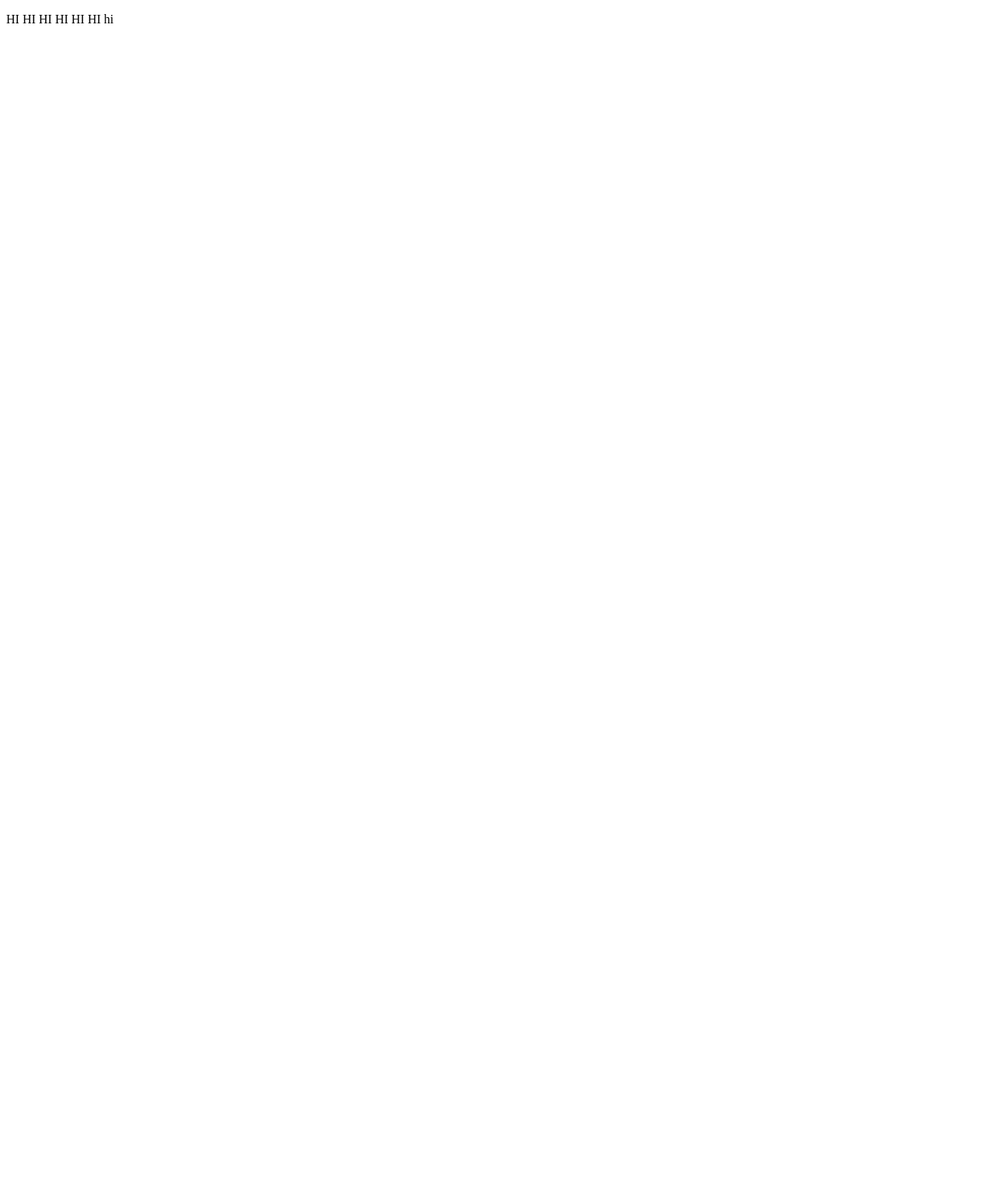
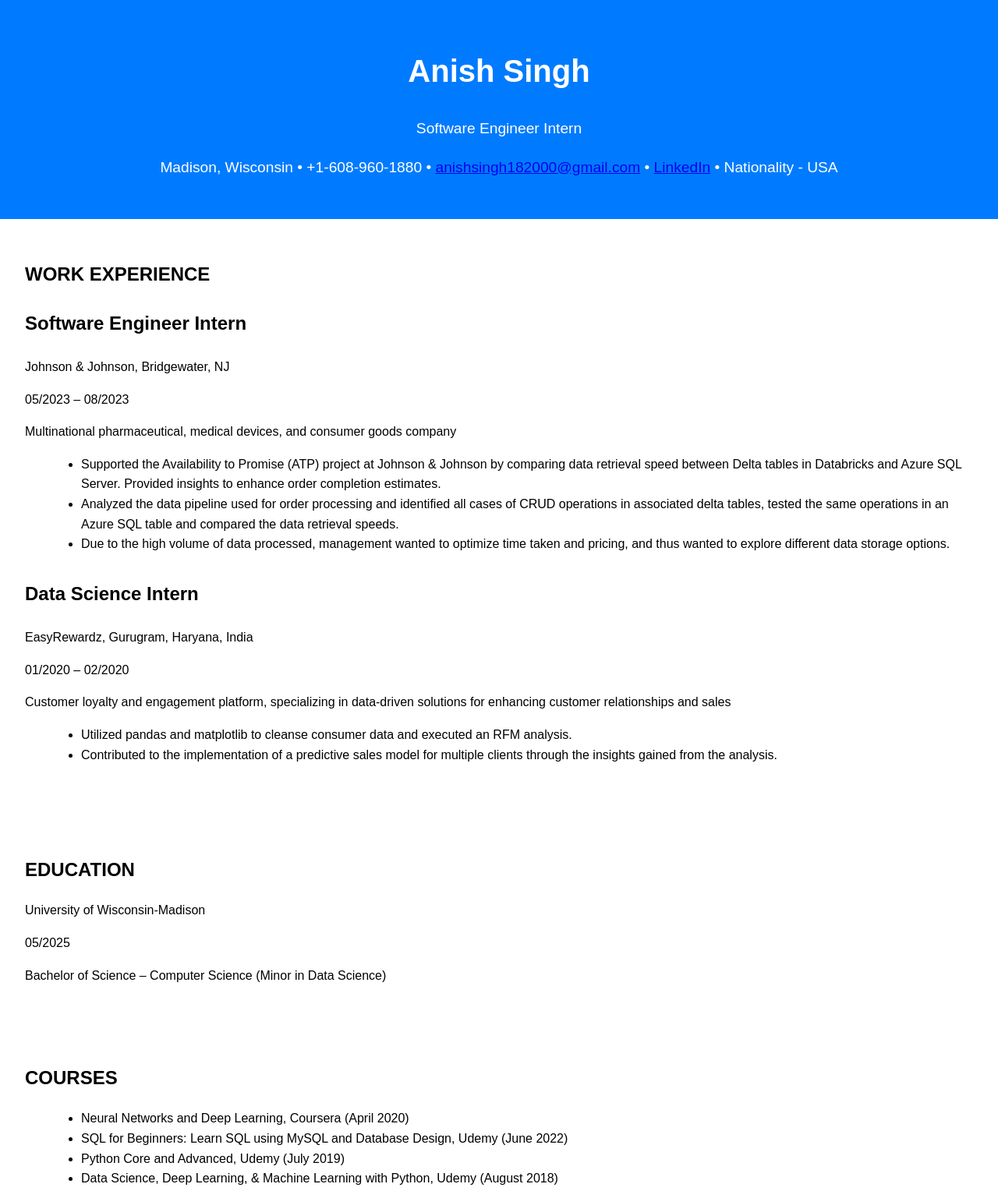
Before and after one commit to raggedpuppet915/raggedpuppet915.github.io, a plain HTML site: page index.html in a window 1280 px wide. Shown: the top 1528 px of the page at 78% size. Before the commit the page ends 800 px from the top, so only its background shows below. Drawn offline with Linux system fonts and the light colour scheme.

Commit message:
Updating website

```diff
--- a/index.html
+++ b/index.html
@@ -1,15 +1,71 @@
 <!DOCTYPE html>
-<html>
+<html lang="en">
 <head>
-	<meta charset="utf-8">
-	<meta name="viewport" content="width=device-width, initial-scale=1">
-	<title></title>
+    <meta charset="UTF-8">
+    <meta name="viewport" content="width=device-width, initial-scale=1.0">
+    <title>Anish Singh - Resume</title>
+    <link rel="stylesheet" href="styles.css">
 </head>
 <body>
-<p>
-	HI HI HI HI HI HI hi
+    <header>
+        <h1>Anish Singh</h1>
+        <p>Software Engineer Intern</p>
+        <p>Madison, Wisconsin • +1-608-960-1880 • <a href="mailto:anishsingh182000@gmail.com">anishsingh182000@gmail.com</a> • <a href="https://linkedin.com/in/anish-singh-60ab351a4/">LinkedIn</a> • Nationality - USA</p>
+    </header>
 
+    <section id="work-experience">
+        <h2>WORK EXPERIENCE</h2>
+        <div class="job">
+            <h3>Software Engineer Intern</h3>
+            <p>Johnson & Johnson, Bridgewater, NJ</p>
+            <p>05/2023 – 08/2023</p>
+            <p>Multinational pharmaceutical, medical devices, and consumer goods company</p>
+            <ul>
+                <li>Supported the Availability to Promise (ATP) project at Johnson & Johnson by comparing data retrieval speed between Delta tables in Databricks and Azure SQL Server. Provided insights to enhance order completion estimates.</li>
+                <li>Analyzed the data pipeline used for order processing and identified all cases of CRUD operations in associated delta tables, tested the same operations in an Azure SQL table and compared the data retrieval speeds.</li>
+                <li>Due to the high volume of data processed, management wanted to optimize time taken and pricing, and thus wanted to explore different data storage options.</li>
+            </ul>
+        </div>
 
-</p>
+        <div class="job">
+            <h3>Data Science Intern</h3>
+            <p>EasyRewardz, Gurugram, Haryana, India</p>
+            <p>01/2020 – 02/2020</p>
+            <p>Customer loyalty and engagement platform, specializing in data-driven solutions for enhancing customer relationships and sales</p>
+            <ul>
+                <li>Utilized pandas and matplotlib to cleanse consumer data and executed an RFM analysis.</li>
+                <li>Contributed to the implementation of a predictive sales model for multiple clients through the insights gained from the analysis.</li>
+            </ul>
+        </div>
+    </section>
+
+    <section id="education">
+        <h2>EDUCATION</h2>
+        <p>University of Wisconsin-Madison</p>
+        <p>05/2025</p>
+        <p>Bachelor of Science – Computer Science (Minor in Data Science)</p>
+    </section>
+
+    <section id="courses">
+        <h2>COURSES</h2>
+        <ul>
+            <li>Neural Networks and Deep Learning, Coursera (April 2020)</li>
+            <li>SQL for Beginners: Learn SQL using MySQL and Database Design, Udemy (June 2022)</li>
+            <li>Python Core and Advanced, Udemy (July 2019)</li>
+            <li>Data Science, Deep Learning, & Machine Learning with Python, Udemy (August 2018)</li>
+        </ul>
+    </section>
+
+    <section id="skills">
+        <h2>SKILLS</h2>
+        <p>Programming: Java, Python, Machine Learning, SQL, Linux, Salesforce, SSH, CLI, HTML</p>
+        <p>Environments: emacs, eclipse, intellij, jupyter notebooks, spyder</p>
+        <p>Clouds: Microsoft Azure, GCP</p>
+        <p>Data Lake: ADLS2, DataBricks, Lakehouse</p>
+        <p>Databases: Azure SQL Server, ERD – Data models, Data Flow Diagrams</p>
+        <p>Models: Linear Regression, K-means clustering, Random Forests</p>
+        <p>Libraries: Pandas, Numpy, Matplotlib, Scikit-learn</p>
+    </section>
+    <script src="script.js"></script>
 </body>
 </html>
--- /dev/null
+++ b/styles.css
@@ -0,0 +1,44 @@
+/* styles.css */
+body {
+    font-family: Arial, sans-serif;
+    line-height: 1.6;
+    margin: 0;
+    padding: 0;
+}
+
+header {
+    background-color: #007BFF;
+    color: #fff;
+    text-align: center;
+    padding: 2rem;
+}
+
+header h1 {
+    font-size: 2.5rem;
+}
+
+header p {
+    font-size: 1.2rem;
+}
+
+section {
+    padding: 2rem;
+}
+
+.job {
+    margin-bottom: 2rem;
+}
+
+.job h3 {
+    font-size: 1.5rem;
+}
+
+ul {
+    list-style-type: disc;
+    margin-left: 2rem;
+}
+
+#skills {
+    background-color: #f4f4f4;
+    padding: 2rem;
+}
```
